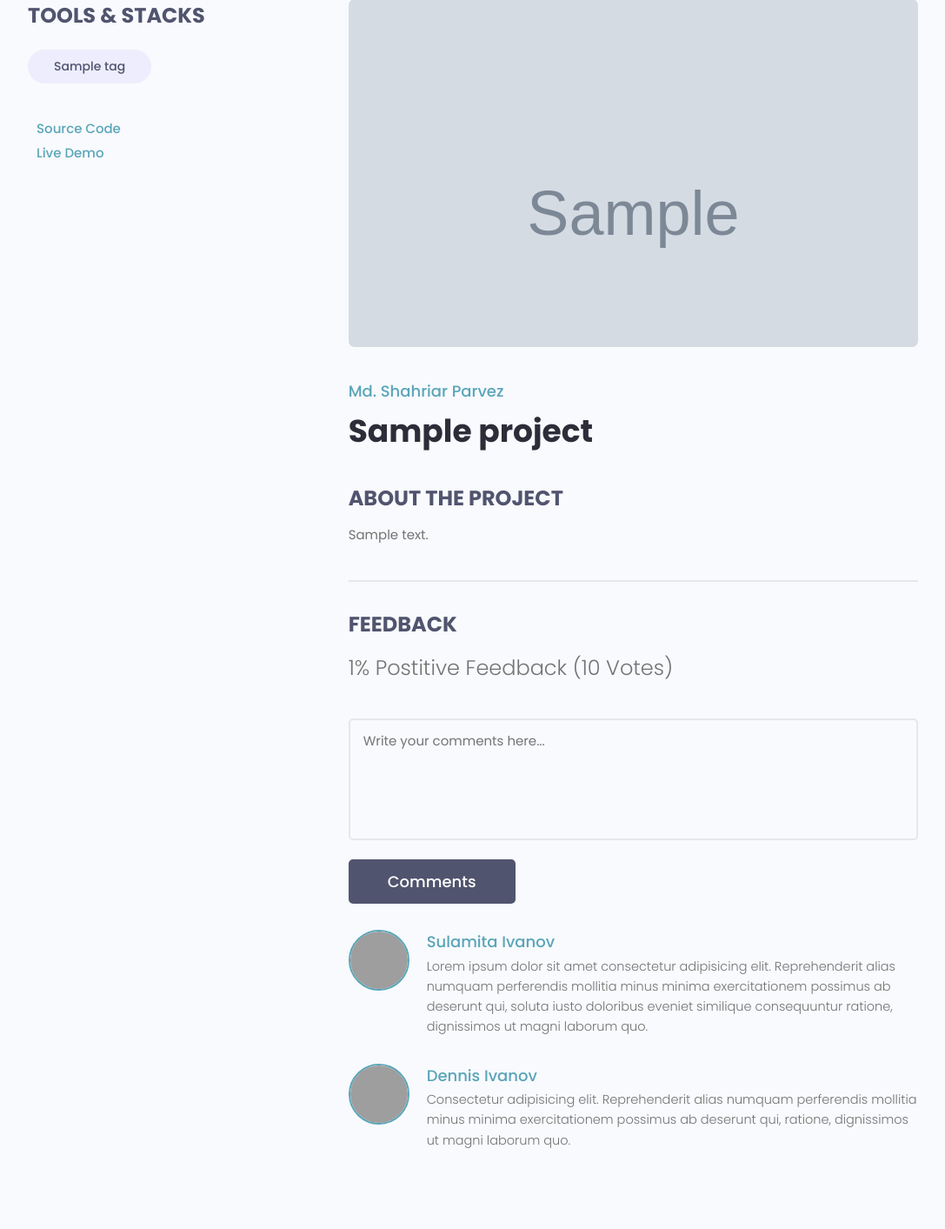
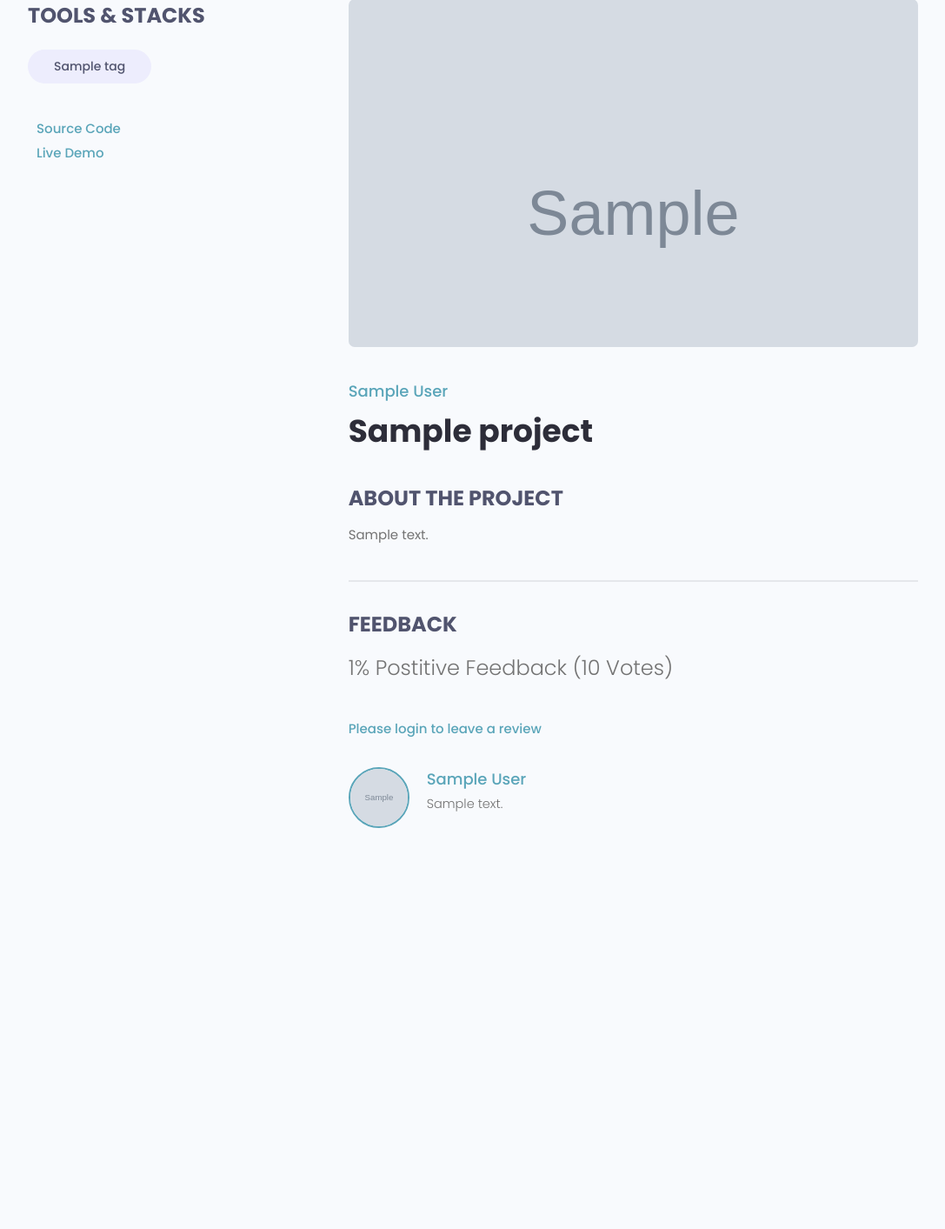
Before and after one commit to prev1ew/devsearch, a Django app: page /projects/project/00000000-0000-0000-0000-000000000001 in a window 1280 px wide. Shown: the part 108-1521 px from the top of the page at 87% size, without its empty margins (96-1183 px from the left). After the commit the page ends 1060 px from the top, so only its background shows below. Run offline with Django 4.2, Linux system fonts and the light colour scheme; tables that the repository leaves empty hold one stand-in row (values such as "Sample post"); grey boxes marked "Sample" are stand-in pictures; some libraries are stand-ins or nearby versions; grey boxes are pictures that could not be loaded.

Commit message:
add possibility to leave a review

```diff
--- a/projects/forms.py
+++ b/projects/forms.py
@@ -1,6 +1,6 @@
 from django.forms import ModelForm
 from django import forms
-from .models import Project
+from .models import Project, Review
 
 
 class ProjectForm(ModelForm):
@@ -19,3 +19,22 @@ class ProjectForm(ModelForm):
             field.widget.attrs.update({
                 'class': 'input'
             })
+
+
+class ReviewForm(ModelForm):
+    class Meta:
+        model = Review
+        fields = ['value', 'body']
+
+        labels = {
+            'value': 'Place your vote',
+            'body': 'Add a comment with your vote'
+        }
+
+    def __init__(self, *args, **kwargs):
+        super(ReviewForm, self).__init__(*args, **kwargs)
+
+        for name, field in self.fields.items():
+            field.widget.attrs.update({
+                'class': 'input'
+            })
--- a/projects/models.py
+++ b/projects/models.py
@@ -22,7 +22,25 @@ class Project(models.Model):
         return self.title
 
     class Meta:
-        ordering = ['-created']
+        ordering = ['-vote_ratio', '-vote_total', 'title']
+
+    @property
+    def reviewers(self):
+        queryset = self.review_set.all().values_list('owner__id', flat=True)
+        print(queryset)
+        return queryset
+
+    @property
+    def get_vote_count(self):
+        reviews = self.review_set.all()
+        up_votes = reviews.filter(value='up').count()
+        total_votes = reviews.count()
+
+        ratio = (up_votes / total_votes) * 100
+        self.vote_total = total_votes
+        self.vote_ratio = ratio
+
+        self.save()
 
 
 class Review(models.Model):
@@ -30,7 +48,7 @@ class Review(models.Model):
         ('up', 'Up Vote'),
         ('down', 'Down Vote'),
     )
-    # owner =
+    owner = models.ForeignKey(Profile, on_delete=models.CASCADE, null=True)
     project = models.ForeignKey(Project, on_delete=models.CASCADE)
     body = models.TextField(null=True, blank=True)
     value = models.CharField(max_length=200, choices=VOTE_TYPE)
@@ -38,12 +56,15 @@ class Review(models.Model):
     id = models.UUIDField(default=uuid.uuid4, unique=True,
                           primary_key=True, editable=False)
 
+    class Meta:
+        unique_together = [['owner', 'project']]
+
     def __str__(self):
         return self.value
 
 
 class Tag(models.Model):
-    name = models.CharField(max_length=200,)
+    name = models.CharField(max_length=200, )
     created = models.DateTimeField(auto_now_add=True)
     id = models.UUIDField(default=uuid.uuid4, unique=True,
                           primary_key=True, editable=False)
--- a/projects/templates/projects/single_project.html
+++ b/projects/templates/projects/single_project.html
@@ -19,20 +19,22 @@
                 </div>
 
                 {% if project.source_link %}
-        <a class="singleProject__liveLink" href="{{project.source_link}}" target="_blank"><i class="im im-external-link"></i>Source Code
+                <a class="singleProject__liveLink" href="{{project.source_link}}" target="_blank"><i
+                        class="im im-external-link"></i>Source Code
                 </a>
                 <br>
                 {% endif %}
 
                 {% if project.source_link %}
-        <a class="singleProject__liveLink" href="{{project.demo_link}}" target="_blank"><i class="im im-external-link"></i>Live Demo
+                <a class="singleProject__liveLink" href="{{project.demo_link}}" target="_blank"><i
+                        class="im im-external-link"></i>Live Demo
                 </a>
                 {% endif %}
 
             </div>
             <div class="column column--2of3">
-        <img class="singleProject__preview" src="{{ project.featured_image.url }}" alt="portfolio thumbnail" />
-        <a href="profile.html" class="singleProject__developer">Md. Shahriar Parvez</a>
+                <img class="singleProject__preview" src="{{ project.featured_image.url }}" alt="portfolio thumbnail"/>
+                <a href="profile.html" class="singleProject__developer">{{project.owner.name}}</a>
                 <h2 class="singleProject__title">{{project.title}}</h2>
                 <h3 class="singleProject__subtitle">About the Project</h3>
                 <div class="singleProject__info">
@@ -42,45 +44,49 @@
                 <div class="comments">
                     <h3 class="singleProject__subtitle">Feedback</h3>
                     <h5 class="project--rating">
-            {{project.vote_ratio}}% Postitive Feedback ({{project.vote_total}} Vote{{project.vote_total|pluralize:"s"}})
+                        {{project.vote_ratio}}% Postitive Feedback ({{project.vote_total}}
+                        Vote{{project.vote_total|pluralize:"s"}})
                     </h5>
 
-          <form class="form" action="#" method="POST">
+                    {% if request.user.profile.id in project.reviewers %}
+                    <p>You have already submitted your review for this project</p>
+                    {% elif request.user.profile == project.owner %}
+                    <p>You cannot review your own work</p>
+                    {% elif request.user.is_authenticated %}
+
+                    <form class="form" action="{% url 'project' project.id%}" method="POST">
                         <!-- Textarea -->
+                        {% csrf_token %}
+                        {% for field in form %}
                         <div class="form__field">
-              <label for="formInput#textarea">Comments: </label>
-              <textarea class="input input--textarea" name="message" id="formInput#textarea"
-                placeholder="Write your comments here..."></textarea>
+                            <label for="formInput#textarea">{{field.label}}: </label>
+                            {{ field }}
                         </div>
-            <input class="btn btn--sub btn--lg" type="submit" value="Comments" />
+                        {% endfor %}
+                        <input class="btn btn--sub btn--lg" type="submit" value="Comments"/>
                     </form>
+                    {% else %}
+                    <a href="{% url 'login' %}?next={{request.path}}">Please login to leave a review</a>
+                    {% endif %}
+
                     <div class="commentList">
+
+                        {% for review in project.review_set.all %}
+                        {% if review.body %}
                         <div class="comment">
-              <a href="profile.html">
+                            <a href="{% url 'user-profile' review.owner.id %}">
                                 <img class="avatar avatar--md"
-                  src="https://pbs.twimg.com/profile_images/1335382240931368961/b3wSZKj4_400x400.jpg" alt="user" />
+                                     src="{{ review.owner.profile_image.url}}"
+                                     alt="user"/>
                             </a>
                             <div class="comment__details">
-                <a href="profile.html" class="comment__author">Sulamita Ivanov</a>
-                <p class="comment__info">
-                  Lorem ipsum dolor sit amet consectetur adipisicing elit. Reprehenderit alias numquam perferendis
-                  mollitia minus minima exercitationem possimus ab deserunt qui, soluta iusto doloribus eveniet
-                  similique consequuntur ratione, dignissimos ut magni laborum quo.
-                </p>
+                                <a href="{% url 'user-profile' review.owner.id %}" class="comment__author">{{review.owner.name}}</a>
+                                <p class="comment__info">{{review.body | linebreaksbr}}</p>
                             </div>
                         </div>
-            <div class="comment">
-              <a href="profile.html">
-                <img class="avatar avatar--md" src="https://avatars.githubusercontent.com/u/33843378" alt="user" />
-              </a>
-              <div class="comment__details">
-                <a href="profile.html" class="comment__author">Dennis Ivanov</a>
-                <p class="comment__info">
-                  Consectetur adipisicing elit. Reprehenderit alias numquam perferendis mollitia minus minima
-                  exercitationem possimus ab deserunt qui, ratione, dignissimos ut magni laborum quo.
-                </p>
-              </div>
-            </div>
+                        {% endif %}
+                        {% endfor %}
+
                     </div>
                 </div>
             </div>
--- a/projects/views.py
+++ b/projects/views.py
@@ -1,8 +1,9 @@
 from django.shortcuts import render, redirect
 from .models import Project, Tag
 from django.contrib.auth.decorators import login_required
-from .forms import ProjectForm
+from .forms import ProjectForm, ReviewForm
 from .utils import search_projects, paginate_projects
+from django.contrib import messages
 
 
 def projects(request):
@@ -16,9 +17,24 @@ def projects(request):
 
 def project(request, pk):
     project_obj = Project.objects.get(id=pk)
+    form = ReviewForm()
     tags = project_obj.tags.all()
+
+    if request.method == 'POST':
+        form = ReviewForm(request.POST)
+        review = form.save(commit=False)
+        review.project = project_obj
+        review.owner = request.user.profile
+        review.save()
+
+        project_obj.get_vote_count
+
+        messages.success(request, 'Your review was successfully submitted')
+        return redirect('project', pk=project_obj.id)
+
     context = {'project': project_obj,
-               'tags': tags}
+               'tags': tags,
+               'form': form}
     return render(request, 'projects/single_project.html', context)
 
 
--- a/users/views.py
+++ b/users/views.py
@@ -40,7 +40,7 @@ def login_user(request):
         return redirect('profiles')
 
     if request.method == 'POST':
-        username = request.POST['username']
+        username = request.POST['username'].lower()
         password = request.POST['password']
 
         try:
@@ -52,7 +52,7 @@ def login_user(request):
 
         if user is not None:
             login(request, user)
-            return redirect('account')
+            return redirect(request.GET['next'] if 'next' in request.GET else 'account')
         else:
             messages.error(request, 'Username or passwd is incorrect')
 
```
Also changed, not shown: users/templates/users/login_register.html (+5 -6 lines). Lines whose indentation alone changed are shown as unchanged.
